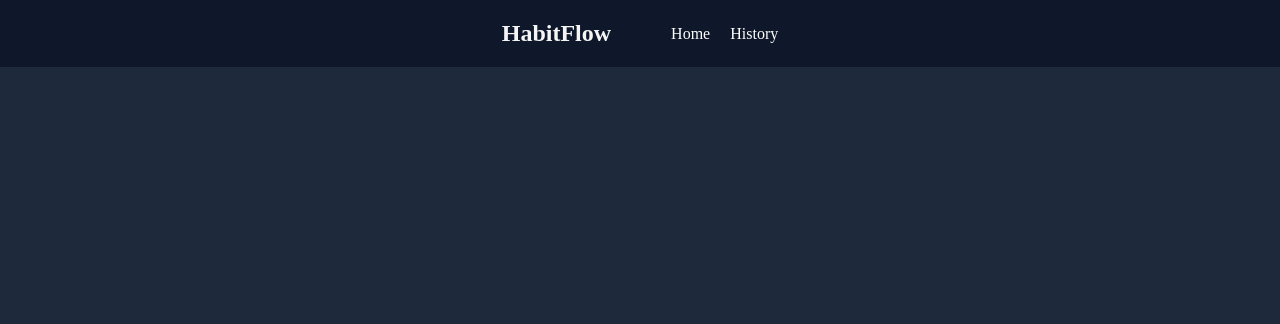
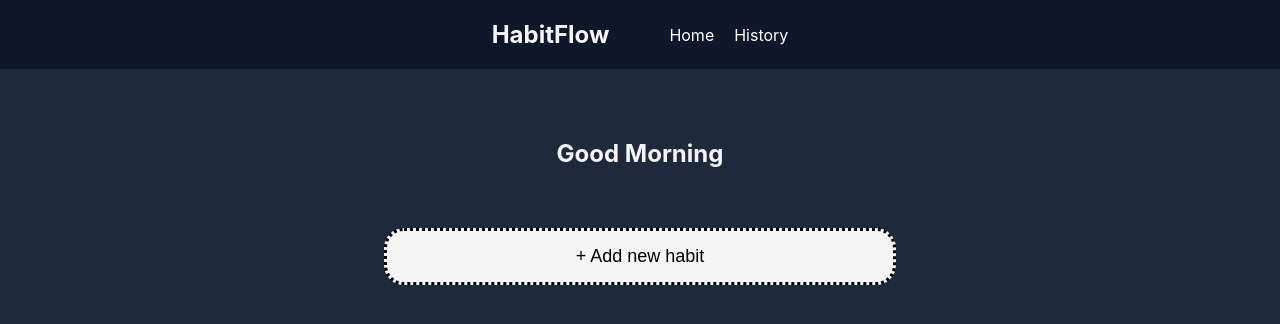
Before and after one commit to newmorin2/HabitFlow, a plain HTML site: page index.html in a window 1280 px wide. Drawn offline with Linux system fonts and the light colour scheme.

Commit message:
added button and greeting function

```diff
--- a/index.html
+++ b/index.html
@@ -5,7 +5,6 @@
     <meta name="viewport" content="width=device-width, initial-scale=1.0">
     <title>Home</title>
     <link rel="stylesheet" href="styles.css">
-    <script src="index.js"></script>
 </head>
 <body>
     <header>
@@ -17,5 +16,18 @@
             </ul>
         </nav>
     </header>
+
+    <section>
+        <div class="container">
+            <h1 id="greeting"></h1>
+            <h4 id="date"></h4>
+        </div>
+
+        <div class="addHabit">
+            <button id="addHabit">+ Add new habit</button>
+        </div>
+    </section>
+    <script src="index.js" ></script>
+
 </body>
 </html>
--- a/index.js
+++ b/index.js
@@ -0,0 +1,17 @@
+// const div = document.querySelector('#div')
+function showGreeting(){
+    const d = new Date()
+    const hour = d.getHours()
+
+    let message = ''
+    if(hour < 12){
+        message = 'Good Morning'
+    }else if(hour < 18){
+        message = 'Good Afternoon'
+    }
+    else{
+        message = 'Good Evening'
+    }
+    document.getElementById('greeting').textContent = message
+}
+showGreeting()
--- a/styles.css
+++ b/styles.css
@@ -5,6 +5,7 @@
 }
 body{
     background-color: #1E293B;
+    font-family: 'Inter',sans-serif;
 }
 
 .navbar{
@@ -27,7 +28,6 @@ body{
 .navbar ul a {
     color: white;
     text-decoration: none;
-
 }
 .navbar ul a:hover {
     cursor: pointer;
@@ -36,6 +36,43 @@ body{
     cursor: cell;
 }
 
+/* Main content */
+.container{
+    display: flex;
+    justify-content:center;
+    align-items: center;
+    margin:70px 0 0 0
+}
+.container h1{
+    color:whitesmoke
+}
+.addHabit{
+    border: dotted;
+    border-radius: 20px;
+    width: 40%;
+    margin: 60px auto;
+    text-align: center;
+    padding: 15px;
+    background-color: whitesmoke;
+}
+button{
+    background-color: transparent;
+    border: none;
+    color: black;
+    font-size: 18px;
+}
+
+
+
+
+
+
+
+
+
+
+
+
 /* responsive */
 @media  screen and (max-width:425px) {
     .navbar {
```
